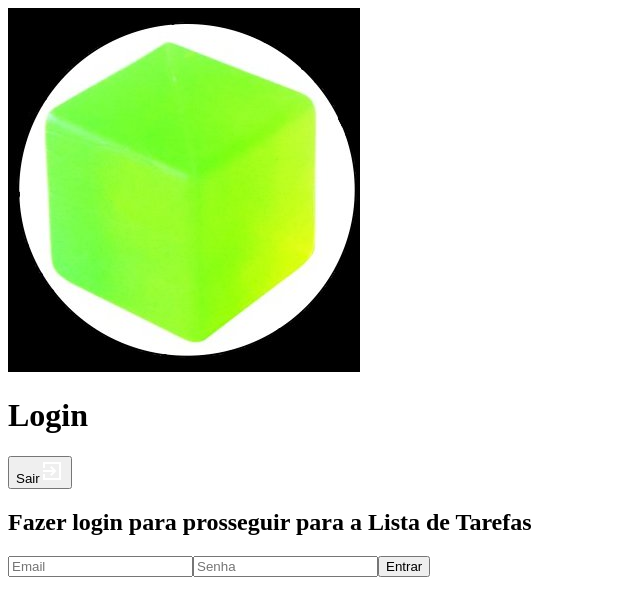
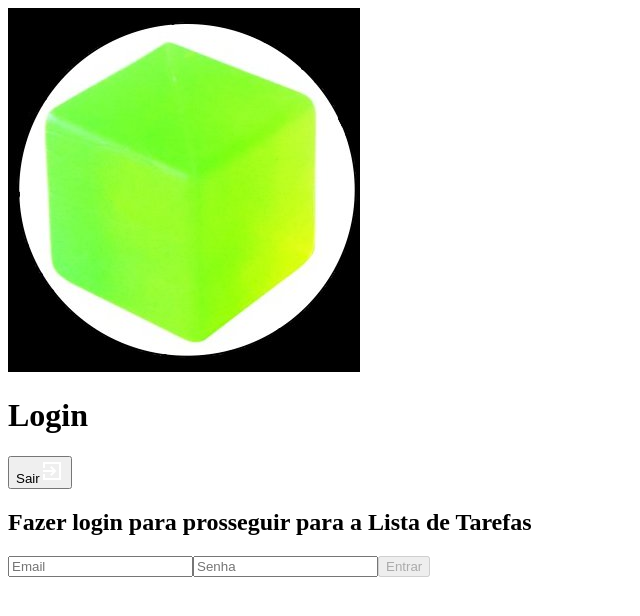
Before and after one commit to MilleneGalettiAcosta/Desafio-Trybe-Ebyrt, a React (Create React App) app in the folder app/frontend/: page /login in a window 1280 px wide. Shown: the top 616 px of the page, without its empty margins (0-640 px from the left). Built offline with nearby package versions, Linux system fonts and the light colour scheme.

Commit message:
Feat: Adiciona funcionalidade para botão habilitar quando os dados forem corretos

```diff
--- a/app/frontend/src/pages/Login.tsx
+++ b/app/frontend/src/pages/Login.tsx
@@ -1,5 +1,6 @@
 import React, { ChangeEvent, useState } from 'react';
 import Header from '../components/Header';
+import { REGEX_EMAIL, SIX } from '../helpers/constants';
 import UseLocalStorage from '../hooks/UseLocalStorage';
 
 interface ILoginProps {}
@@ -8,6 +9,8 @@ const Login: React.FC<ILoginProps> = () => {
 
   const [email, setEmail] = UseLocalStorage('email', '');
   const [password, setPassword] = UseLocalStorage('password', '');
+
+  const validated = REGEX_EMAIL.test(email) && password.length > SIX;
 
   const handleChange = (event: ChangeEvent<HTMLInputElement>):void => {
     if (event.target.name === "email") {
@@ -47,7 +50,8 @@ const Login: React.FC<ILoginProps> = () => {
           </label>
 
           <button
-            type="submit"
+            type="button"
+            disabled={ !validated }
             onClick={ (event) => login(event) }
           >
             Entrar
```
